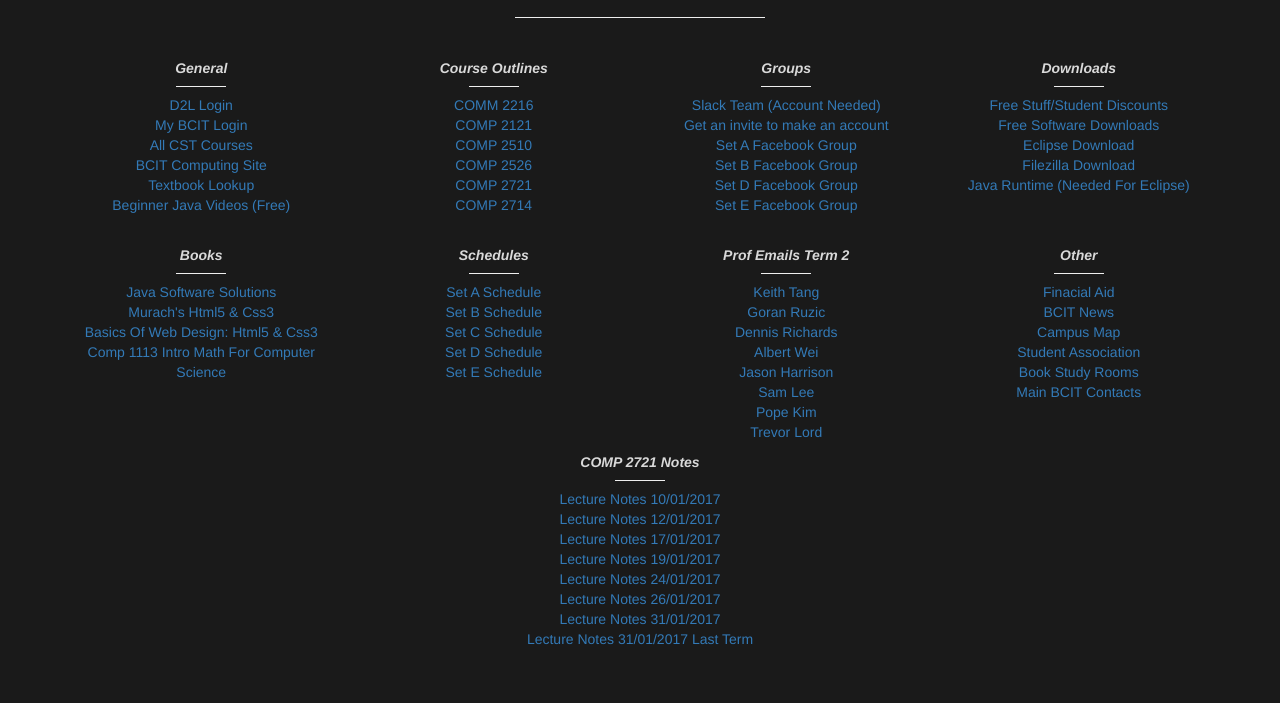
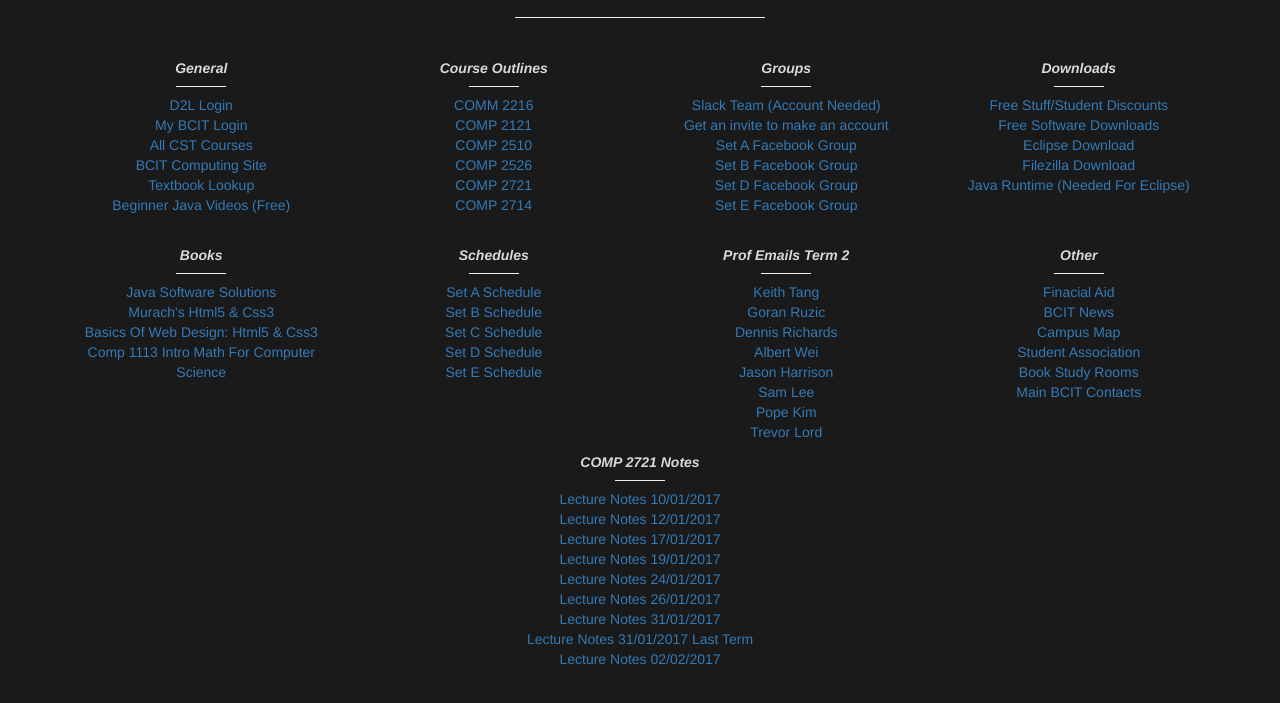
Before and after one commit to bcit/bcit-cst.me, a plain HTML site: page index.html in a window 1280 px wide. Shown: the part 241-944 px from the top of the page. Drawn offline with Linux system fonts and the light colour scheme.

Commit message:
added lecture notes feb 2nd

```diff
--- a/index.html
+++ b/index.html
@@ -147,6 +147,7 @@
                          <li><a href="/docs/26_01_2017_notes.pdf">Lecture Notes 26/01/2017</a></li>
                          <li><a href="/docs/31_01_2017_notes.pdf">Lecture Notes 31/01/2017</a></li>
                          <li><a href="/docs/31_01_2017_notes_lastTerm.pdf">Lecture Notes 31/01/2017 Last Term</a></li>
+                         <li><a href="/docs/02_02_2017_notes.pdf">Lecture Notes 02/02/2017</a></li>
                      </ul>
                    </div>
 
```
Also changed, not shown: 1 other file.
